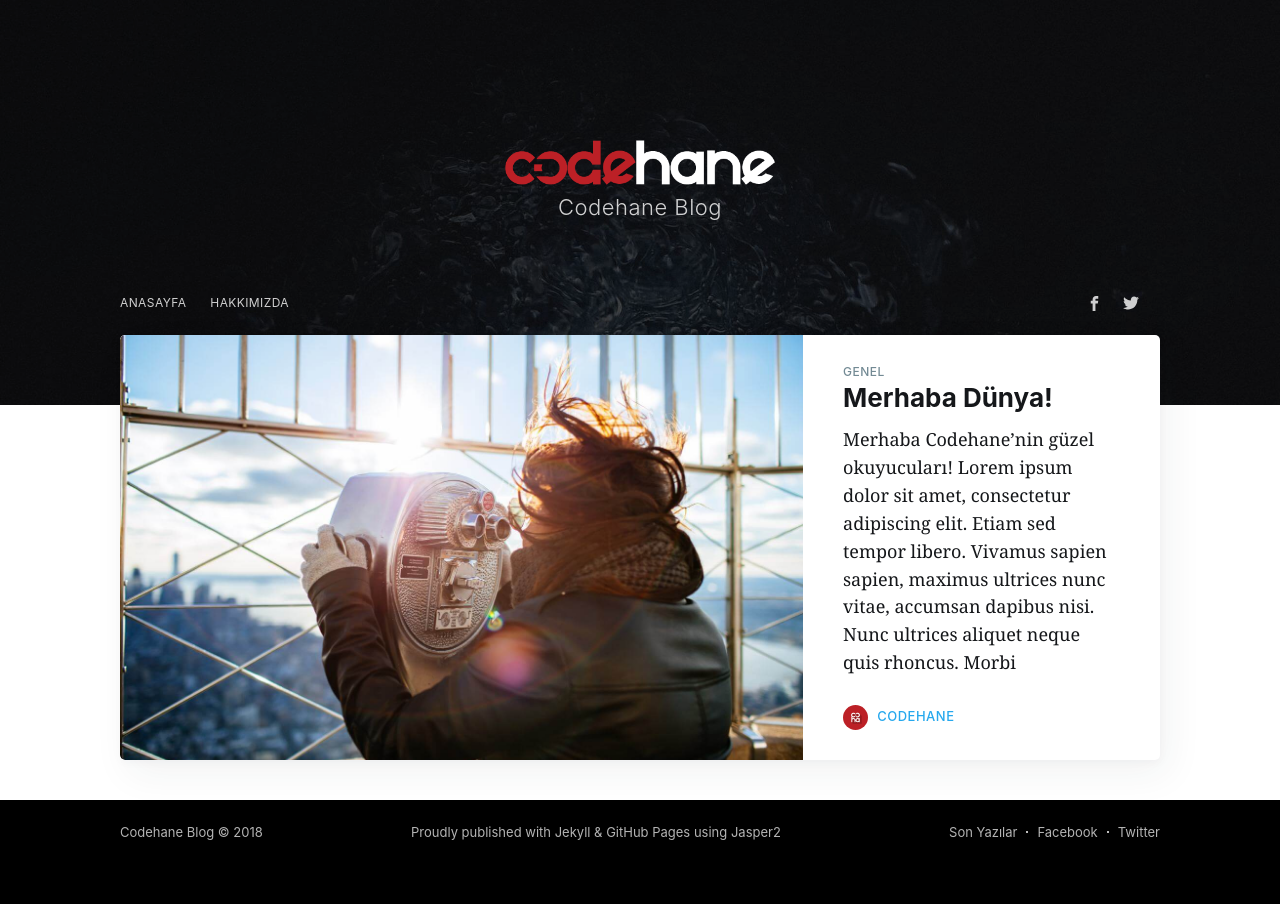
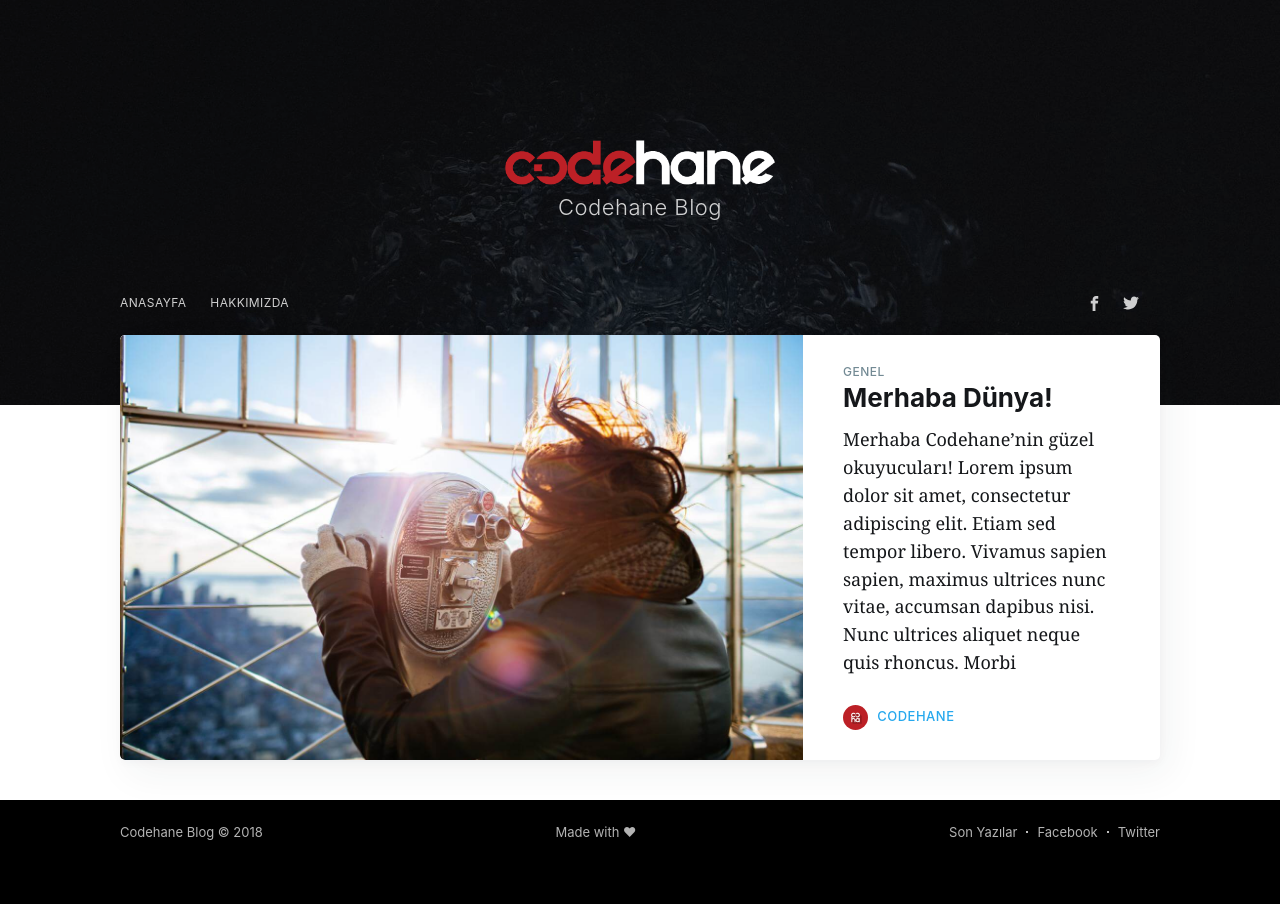
Before and after one commit to Codehane/blog, a Jekyll site: the page built from index.html, in a window 1280 px wide. Built offline with Jekyll 4.4.1, drawn with Linux system fonts in a browser that asks for light colours; nearby versions of some CDN libraries; the list of posts is cut into pages by our own code; comment, search, counter and statistics services are not loaded.

Commit message:
Update default.html

```diff
--- a/_layouts/default.html
+++ b/_layouts/default.html
@@ -48,9 +48,7 @@
         <footer class="site-footer outer">
             <div class="site-footer-content inner">
                 <section class="copyright"><a href="{{ site.url }}{{ site.baseurl }}">{{ site.title }}</a> &copy; {{  site.time | date: '%Y' }}</section>
-                <section class="poweredby">Proudly published with <a href="https://jekyllrb.com/">Jekyll</a> &
-                    <a href="https://pages.github.com/" target="_blank" rel="noopener">GitHub Pages</a> using
-                    <a href="https://github.com/jekyller/jasper2" target="_blank" rel="noopener">Jasper2</a></section>
+                <section class="poweredby">Made with ❤</section>
                 <nav class="site-footer-nav">
                     <a href="{{ site.baseurl }}">Son Yazılar</a>
                     {% if site.facebook %}<a href="https://facebook.com/{{ site.facebook }}" target="_blank" rel="noopener">Facebook</a>{% endif %}
```
